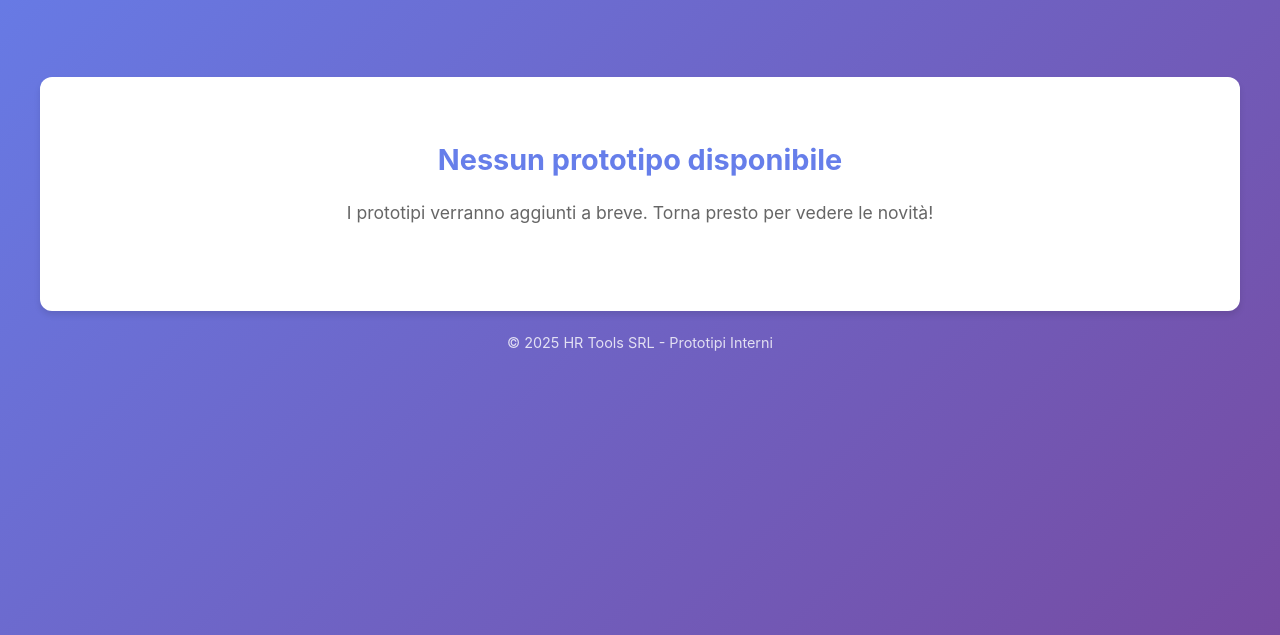
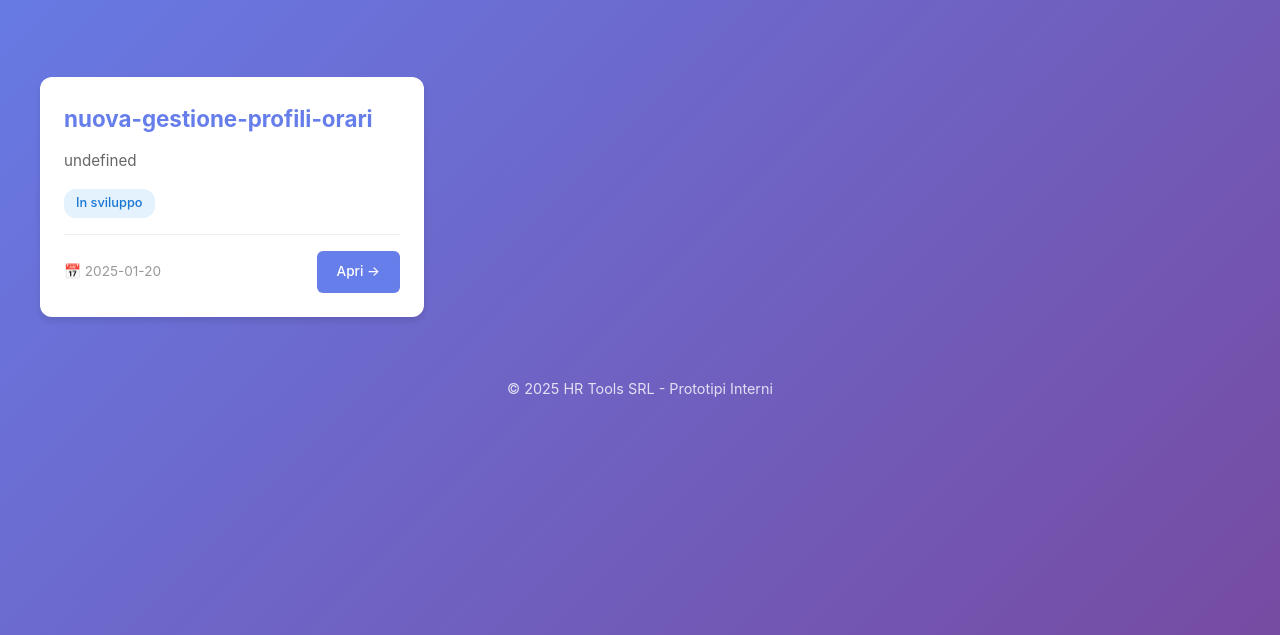
Before and after one commit to hrtools-srl/proto, a plain HTML site: page index.html in a window 1280 px wide. Shown: the part 165-800 px from the top of the page. Drawn offline with Linux system fonts and the light colour scheme.

Commit message:
Add index page for prototypes

```diff
--- a/index.html
+++ b/index.html
@@ -175,14 +175,13 @@
     <script>
         // Array dei prototipi - aggiungi qui i tuoi progetti
         const prototypes = [
-            // Esempio di struttura:
-            // {
-            //     title: "Nome Prototipo",
-            //     description: "Breve descrizione del prototipo",
-            //     url: "./prototipo-1/index.html",
-            //     date: "2025-01-20",
-            //     status: "In sviluppo"
-            // }
+            {
+                title: "nuova-gestione-profili-orari",
+                //description: "Breve descrizione del prototipo",
+                url: "./nuova-gestione-profili-orari/prototipo-profilo-giornaliero-with-sidebar.html",
+                date: "2025-01-20",
+                status: "In sviluppo"
+            }
         ];
 
         // Funzione per renderizzare i prototipi
```
